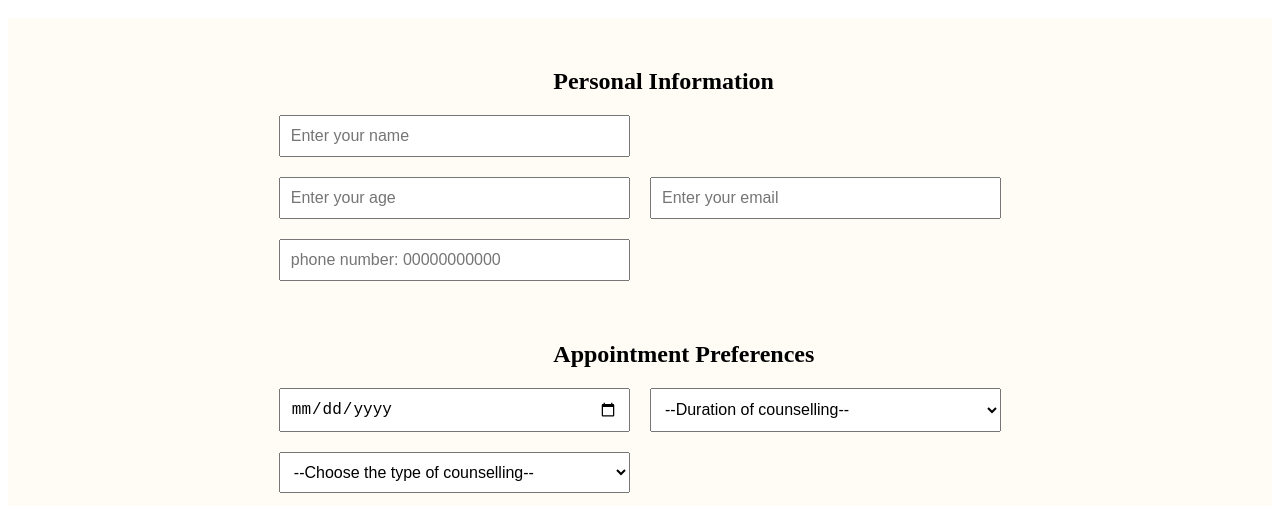
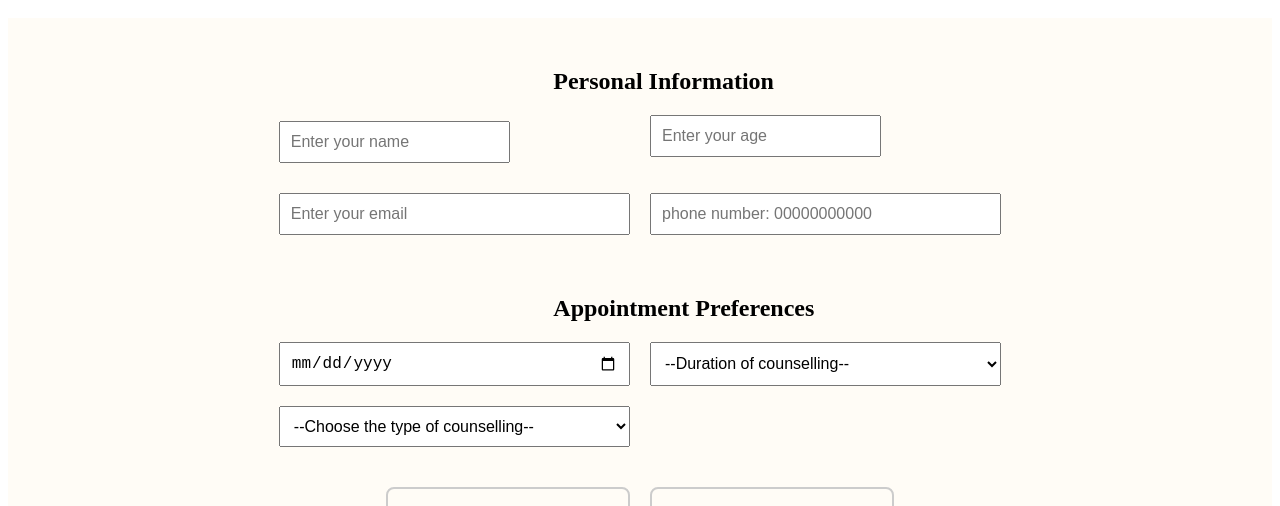
Before and after one commit to TheAloofBuddha/mini-project1, a plain HTML site: page index.html in a window 1280 px wide. Shown: the part 594-1100 px from the top of the page. Drawn offline with Linux system fonts and the light colour scheme.

Commit message:
Update index.html

```diff
--- a/index.html
+++ b/index.html
@@ -105,22 +105,23 @@
               gap: 20px;
             "
           >
-            <input
+            <div><input
               type="text"
               id="name"
               placeholder="Enter your name"
               style="padding: 10px; font-size: 16px"
               required
             />
-<!--             New code inserted -->
-            <p class ="name_error" style="display: inline-block"></p>
-            <input
+            <p class ="name_error" style="display: inline-block"></p></div>
+            <div><input
               type="number"
               id="age"
               placeholder="Enter your age"
               style="padding: 10px; font-size: 16px"
               required
             />
+            <p class="error_age"></p></div>
+
             <input
               type="email"
               id="email"
```
